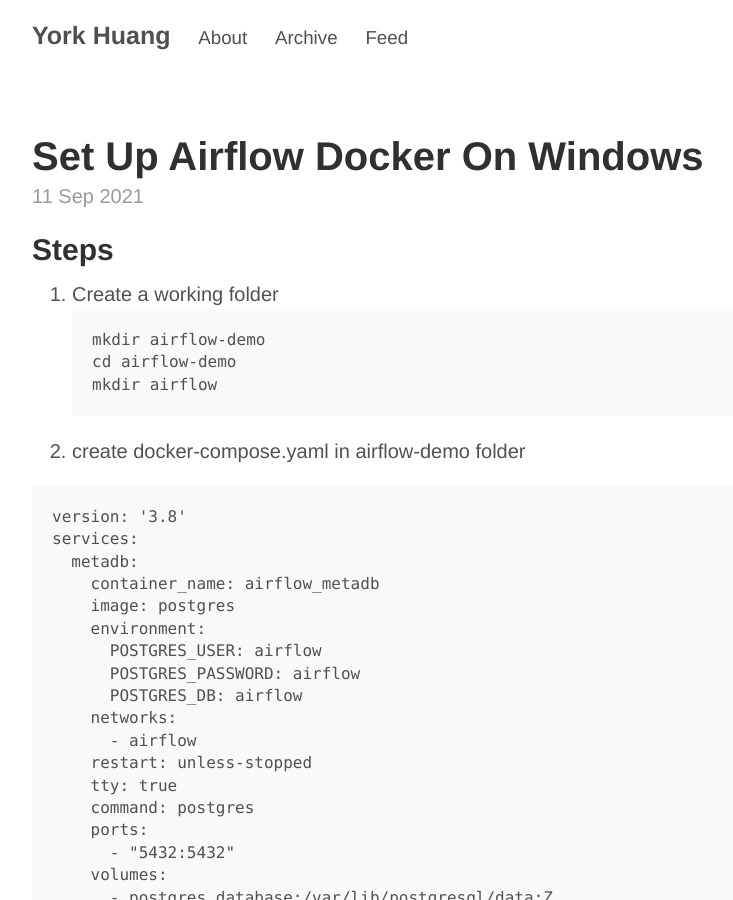
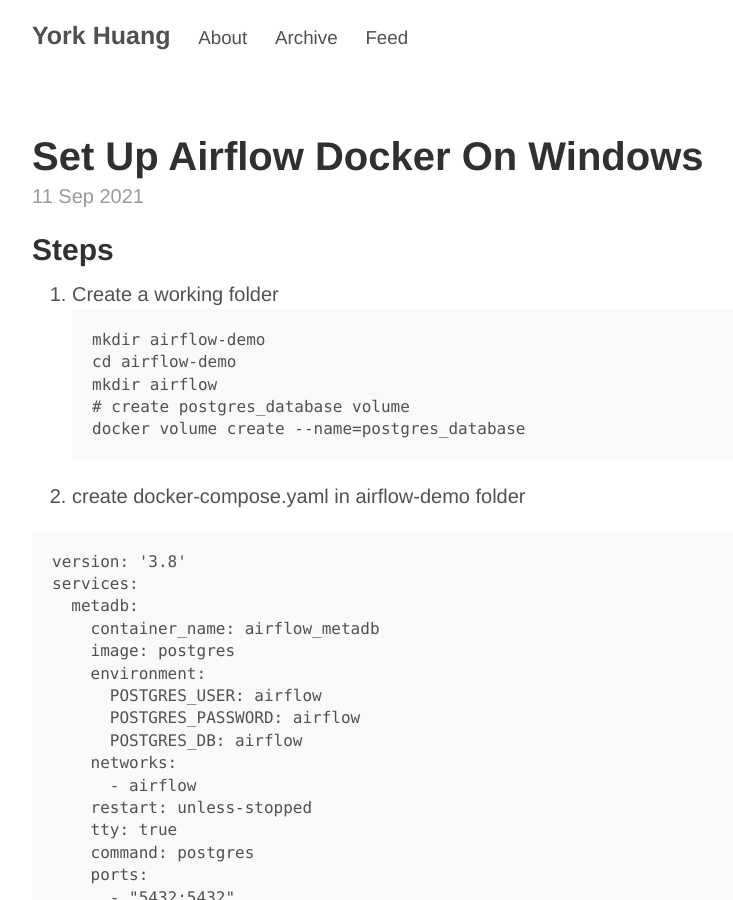
Before and after one commit to yorkhuang-au/yorkhuang-au.github.io, a Jekyll site: the page built from _posts/2021-09-11-Set-up-airflow-docker-on-windows.md, in a window 1280 px wide and 900 px high. Shown: the whole window, without its empty margins (248-981 px from the left). Built offline with Jekyll 4.4.1, drawn with Linux system fonts in a browser that asks for light colours; our own code applies the rules of GitHub Pages for plain Markdown files.

Commit message:
Update 2021-09-11-Set-up-airflow-docker-on-windows.md

````diff
--- a/_posts/2021-09-11-Set-up-airflow-docker-on-windows.md
+++ b/_posts/2021-09-11-Set-up-airflow-docker-on-windows.md
@@ -5,6 +5,8 @@
 mkdir airflow-demo
 cd airflow-demo
 mkdir airflow
+# create postgres_database volume
+docker volume create --name=postgres_database
 ```
 
 2. create docker-compose.yaml in airflow-demo folder
````
